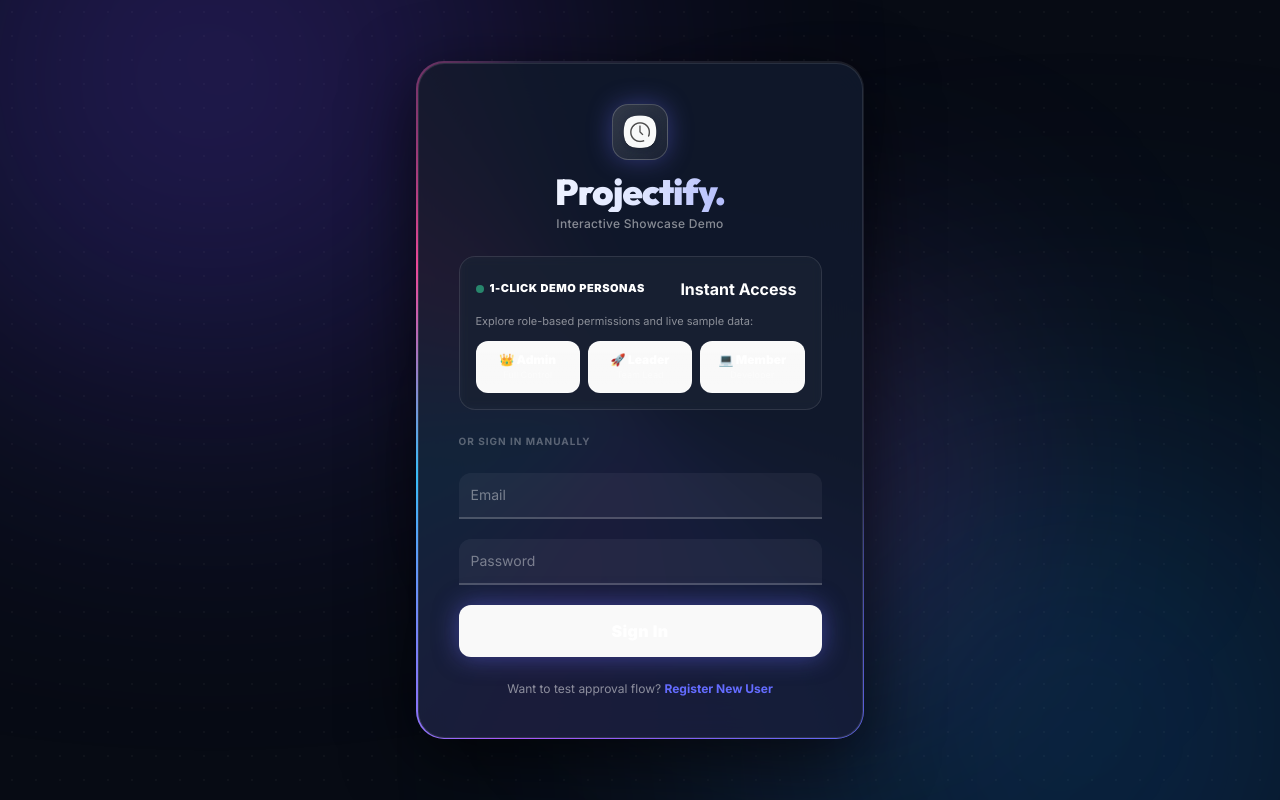
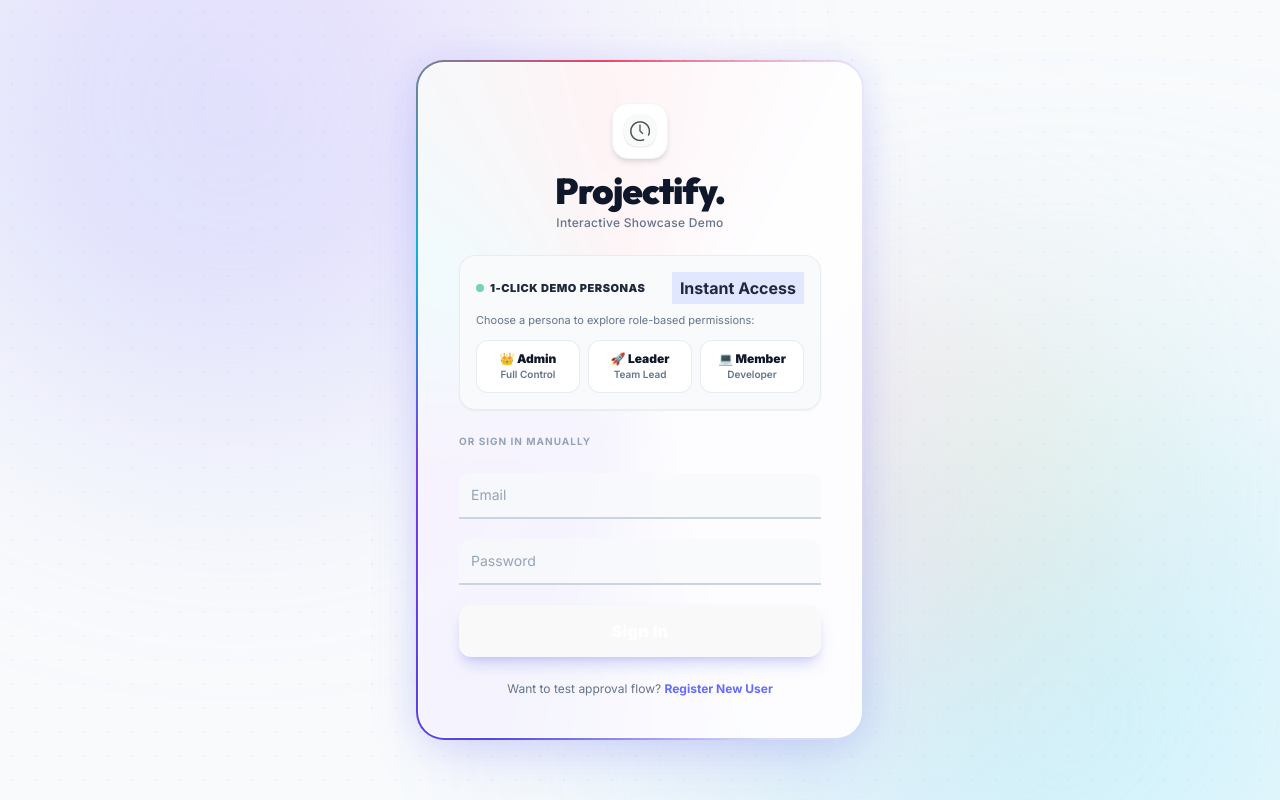
Before and after one commit to Brilliafy/Projectify, a React (Vite) app in the folder frontend/: page /login in a window 1280 px wide. Built offline with nearby package versions, Linux system fonts and the light colour scheme.

Commit message:
style(auth): convert login and register to light theme with animated aurora mesh

```diff
--- a/frontend/src/index.css
+++ b/frontend/src/index.css
@@ -308,13 +308,14 @@ iframe[title="Netlify"] {
   animation: aurora-3 24s ease-in-out infinite alternate;
 }
 
-/* God-tier Spinning Conic Gradient Border Beam */
+/* God-tier Spinning Conic Gradient Border Beam (Light Mode) */
 .border-beam-card {
   position: relative;
   overflow: hidden;
   border-radius: 1.75rem;
-  padding: 1.5px;
-  background: rgba(255, 255, 255, 0.08);
+  padding: 2px;
+  background: rgba(99, 102, 241, 0.12);
+  box-shadow: 0 25px 60px -15px rgba(99, 102, 241, 0.22), 0 0 35px rgba(99, 102, 241, 0.12);
 }
 
 .border-beam-card::before {
@@ -328,27 +329,27 @@ iframe[title="Netlify"] {
     from 0deg,
     transparent 0deg,
     transparent 45deg,
-    #6366f1 90deg,
-    #a855f7 140deg,
-    #38bdf8 190deg,
-    #ec4899 240deg,
+    #4f46e5 90deg,
+    #7c3aed 140deg,
+    #06b6d4 190deg,
+    #f43f5e 240deg,
     transparent 280deg,
     transparent 360deg
   );
-  animation: border-spin 4.5s linear infinite;
+  animation: border-spin 4s linear infinite;
   z-index: 0;
 }
 
 .border-beam-inner {
   position: relative;
-  border-radius: calc(1.75rem - 1.5px);
-  background: rgba(15, 23, 42, 0.92);
+  border-radius: calc(1.75rem - 2px);
+  background: rgba(255, 255, 255, 0.94);
   backdrop-filter: blur(28px);
   -webkit-backdrop-filter: blur(28px);
   z-index: 1;
 }
 
-.dot-pattern-bg {
-  background-image: radial-gradient(rgba(255, 255, 255, 0.08) 1px, transparent 1px);
+.dot-pattern-light {
+  background-image: radial-gradient(rgba(99, 102, 241, 0.12) 1.2px, transparent 1.2px);
   background-size: 24px 24px;
 }
--- a/frontend/src/pages/Login.tsx
+++ b/frontend/src/pages/Login.tsx
@@ -53,73 +53,73 @@ export default function Login() {
     setFocused((p) => ({ ...p, [name]: value !== '' }));
 
   return (
-    <div className="w-screen min-h-screen flex items-center justify-center bg-[#070b14] relative overflow-hidden p-4 font-['Inter']">
-      {/* Dynamic Animated Mesh Gradient Orbs */}
-      <div className="absolute inset-0 dot-pattern-bg pointer-events-none opacity-40"></div>
+    <div className="w-screen min-h-screen flex items-center justify-center bg-[#f8fafc] relative overflow-hidden p-4 font-['Inter']">
+      {/* Light Live Animated Mesh Gradient Orbs */}
+      <div className="absolute inset-0 dot-pattern-light pointer-events-none opacity-60"></div>
 
-      {/* Orb 1: Indigo / Violet Glow */}
-      <div className="absolute -top-32 -left-32 w-[520px] h-[520px] rounded-full bg-gradient-to-tr from-indigo-600/35 to-violet-600/30 blur-[130px] animate-aurora-1 pointer-events-none"></div>
+      {/* Orb 1: Soft Indigo / Violet Glow */}
+      <div className="absolute -top-28 -left-28 w-[540px] h-[540px] rounded-full bg-gradient-to-tr from-indigo-300/40 to-purple-300/35 blur-[110px] animate-aurora-1 pointer-events-none"></div>
 
-      {/* Orb 2: Cyan / Blue Sheen */}
-      <div className="absolute -bottom-36 -right-36 w-[560px] h-[560px] rounded-full bg-gradient-to-br from-cyan-500/25 to-blue-700/30 blur-[140px] animate-aurora-2 pointer-events-none"></div>
+      {/* Orb 2: Sky / Cyan Vibrant Sheen */}
+      <div className="absolute -bottom-32 -right-32 w-[580px] h-[580px] rounded-full bg-gradient-to-br from-sky-300/40 to-cyan-200/45 blur-[120px] animate-aurora-2 pointer-events-none"></div>
 
-      {/* Orb 3: Pink / Purple Ambient Center */}
-      <div className="absolute top-1/3 left-1/2 -translate-x-1/2 -translate-y-1/2 w-[380px] h-[380px] rounded-full bg-gradient-to-r from-pink-500/20 via-purple-500/20 to-primary/25 blur-[120px] animate-aurora-3 pointer-events-none"></div>
+      {/* Orb 3: Peach / Rose Warm Ambient Glow */}
+      <div className="absolute top-1/3 left-1/2 -translate-x-1/2 -translate-y-1/2 w-[420px] h-[420px] rounded-full bg-gradient-to-r from-rose-200/35 via-pink-200/30 to-amber-200/35 blur-[100px] animate-aurora-3 pointer-events-none"></div>
 
-      {/* Card with God-Tier Animated Border Beam */}
-      <div className="w-full max-w-md border-beam-card shadow-[0_20px_70px_rgba(0,0,0,0.65)] z-10 transition-transform">
-        <div className="border-beam-inner p-8 sm:p-10 border border-white/10 text-white">
+      {/* Card with Cool Animated Border Beam (Light Mode) */}
+      <div className="w-full max-w-md border-beam-card shadow-2xl z-10 transition-transform">
+        <div className="border-beam-inner p-8 sm:p-10 border border-white/80 text-slate-800">
           <div className="text-center mb-6">
-            <div className="w-14 h-14 rounded-2xl bg-gradient-to-br from-white/15 to-white/5 shadow-[0_0_25px_rgba(99,102,241,0.4)] overflow-hidden flex items-center justify-center p-2.5 border border-white/20 mx-auto mb-3 backdrop-blur-md">
-              <img src={ProjectifyIcon} alt="Logo" className="w-full h-full object-contain drop-shadow" />
+            <div className="w-14 h-14 rounded-2xl bg-white shadow-md overflow-hidden flex items-center justify-center p-2.5 border border-slate-100 mx-auto mb-3">
+              <img src={ProjectifyIcon} alt="Logo" className="w-full h-full object-contain" />
             </div>
-            <h1 className="text-4xl font-black font-['Outfit'] tracking-tight bg-gradient-to-r from-white via-indigo-100 to-indigo-400 bg-clip-text text-transparent">
+            <h1 className="text-4xl font-black font-['Outfit'] tracking-tight text-slate-900">
               Projectify<span className="text-primary">.</span>
             </h1>
-            <p className="mt-1 text-xs text-white/50 tracking-wide font-medium">Interactive Showcase Demo</p>
+            <p className="mt-1 text-xs text-slate-500 tracking-wide font-medium">Interactive Showcase Demo</p>
           </div>
 
           {/* 1-Click Demo Login Personas */}
-          <div className="mb-6 p-4 rounded-2xl bg-white/[0.04] border border-white/10 backdrop-blur-sm">
+          <div className="mb-6 p-4 rounded-2xl bg-slate-50 border border-slate-200/70 shadow-sm">
             <div className="flex items-center justify-between mb-2">
               <span className="text-[11px] font-black uppercase tracking-wider text-primary flex items-center gap-1.5">
-                <span className="w-2 h-2 rounded-full bg-emerald-400 animate-pulse"></span>
+                <span className="w-2 h-2 rounded-full bg-emerald-500 animate-pulse"></span>
                 1-Click Demo Personas
               </span>
-              <span className="badge badge-xs badge-primary font-bold px-2 py-1">Instant Access</span>
+              <span className="badge badge-xs bg-indigo-100 text-primary border-none font-bold px-2 py-1">Instant Access</span>
             </div>
-            <p className="text-[11px] text-white/50 mb-3">
-              Explore role-based permissions and live sample data:
+            <p className="text-[11px] text-slate-500 mb-3">
+              Choose a persona to explore role-based permissions:
             </p>
             <div className="grid grid-cols-3 gap-2">
               <button
                 type="button"
                 onClick={() => quickLogin('admin@projectify.com')}
-                className="group relative p-2.5 rounded-xl bg-gradient-to-b from-white/10 to-white/[0.02] border border-white/15 hover:border-primary/60 hover:shadow-[0_0_20px_rgba(99,102,241,0.35)] transition-all duration-300 flex flex-col items-center hover:scale-105 active:scale-95"
+                className="group p-2.5 rounded-xl bg-white hover:bg-amber-50/70 border border-slate-200/80 hover:border-amber-300 text-slate-800 shadow-xs transition-all duration-200 flex flex-col items-center hover:scale-105 active:scale-95"
               >
-                <span className="text-xs font-black text-white group-hover:text-primary transition-colors">👑 Admin</span>
-                <span className="text-[9px] font-medium text-white/40 group-hover:text-white/70">Full Control</span>
+                <span className="text-xs font-black text-slate-900 group-hover:text-amber-700 transition-colors">👑 Admin</span>
+                <span className="text-[10px] font-semibold text-slate-500 group-hover:text-amber-800">Full Control</span>
               </button>
               <button
                 type="button"
                 onClick={() => quickLogin('leader@projectify.com')}
-                className="group relative p-2.5 rounded-xl bg-gradient-to-b from-white/10 to-white/[0.02] border border-white/15 hover:border-primary/60 hover:shadow-[0_0_20px_rgba(99,102,241,0.35)] transition-all duration-300 flex flex-col items-center hover:scale-105 active:scale-95"
+                className="group p-2.5 rounded-xl bg-white hover:bg-indigo-50/70 border border-slate-200/80 hover:border-indigo-300 text-slate-800 shadow-xs transition-all duration-200 flex flex-col items-center hover:scale-105 active:scale-95"
               >
-                <span className="text-xs font-black text-white group-hover:text-primary transition-colors">🚀 Leader</span>
-                <span className="text-[9px] font-medium text-white/40 group-hover:text-white/70">Team Lead</span>
+                <span className="text-xs font-black text-slate-900 group-hover:text-primary transition-colors">🚀 Leader</span>
+                <span className="text-[10px] font-semibold text-slate-500 group-hover:text-indigo-800">Team Lead</span>
               </button>
               <button
                 type="button"
                 onClick={() => quickLogin('sarah@projectify.com')}
-                className="group relative p-2.5 rounded-xl bg-gradient-to-b from-white/10 to-white/[0.02] border border-white/15 hover:border-primary/60 hover:shadow-[0_0_20px_rgba(99,102,241,0.35)] transition-all duration-300 flex flex-col items-center hover:scale-105 active:scale-95"
+                className="group p-2.5 rounded-xl bg-white hover:bg-sky-50/70 border border-slate-200/80 hover:border-sky-300 text-slate-800 shadow-xs transition-all duration-200 flex flex-col items-center hover:scale-105 active:scale-95"
               >
-                <span className="text-xs font-black text-white group-hover:text-primary transition-colors">💻 Member</span>
-                <span className="text-[9px] font-medium text-white/40 group-hover:text-white/70">Developer</span>
+                <span className="text-xs font-black text-slate-900 group-hover:text-sky-700 transition-colors">💻 Member</span>
+                <span className="text-[10px] font-semibold text-slate-500 group-hover:text-sky-800">Developer</span>
               </button>
             </div>
           </div>
 
-          <div className="divider text-[10px] uppercase font-bold tracking-widest text-white/30 mb-6 before:bg-white/10 after:bg-white/10">
+          <div className="divider text-[10px] uppercase font-bold tracking-widest text-slate-400 mb-6 before:bg-slate-200 after:bg-slate-200">
             Or Sign In Manually
           </div>
 
@@ -131,11 +131,11 @@ export default function Login() {
                 placeholder=" "
                 onFocus={() => handleFocus('email')}
                 onBlur={(e) => handleBlur('email', e.target.value)}
-                className="peer w-full bg-white/[0.05] border-b-2 border-white/20 focus:border-primary outline-none py-3 px-3 rounded-t-xl transition-all text-white placeholder-transparent text-sm focus:bg-white/[0.08]"
+                className="peer w-full bg-slate-50/90 border-b-2 border-slate-300 focus:border-primary outline-none py-3 px-3 rounded-t-xl transition-all text-slate-900 placeholder-transparent text-sm focus:bg-white"
               />
               <label
                 className={`absolute left-3 top-3 text-sm transition-all pointer-events-none
-                  ${focused.email ? '-translate-y-6 text-xs text-primary font-bold' : 'text-white/40'}
+                  ${focused.email ? '-translate-y-6 text-xs text-primary font-bold' : 'text-slate-400'}
                 `}
               >
                 Email
@@ -149,11 +149,11 @@ export default function Login() {
                 placeholder=" "
                 onFocus={() => handleFocus('password')}
                 onBlur={(e) => handleBlur('password', e.target.value)}
-                className="peer w-full bg-white/[0.05] border-b-2 border-white/20 focus:border-primary outline-none py-3 px-3 rounded-t-xl transition-all text-white placeholder-transparent text-sm focus:bg-white/[0.08]"
+                className="peer w-full bg-slate-50/90 border-b-2 border-slate-300 focus:border-primary outline-none py-3 px-3 rounded-t-xl transition-all text-slate-900 placeholder-transparent text-sm focus:bg-white"
               />
               <label
                 className={`absolute left-3 top-3 text-sm transition-all pointer-events-none
-                  ${focused.password ? '-translate-y-6 text-xs text-primary font-bold' : 'text-white/40'}
+                  ${focused.password ? '-translate-y-6 text-xs text-primary font-bold' : 'text-slate-400'}
                 `}
               >
                 Password
@@ -162,13 +162,13 @@ export default function Login() {
 
             <button
               type="submit"
-              className="w-full py-3.5 btn btn-primary text-white font-black tracking-wide rounded-xl shadow-[0_0_25px_rgba(99,102,241,0.5)] hover:shadow-[0_0_35px_rgba(99,102,241,0.7)] hover:scale-[1.02] active:scale-[0.98] transition-all duration-300 border-none"
+              className="w-full py-3.5 btn btn-primary text-white font-black tracking-wide rounded-xl shadow-lg shadow-indigo-500/25 hover:shadow-indigo-500/40 hover:scale-[1.02] active:scale-[0.98] transition-all duration-300 border-none"
             >
               Sign In
             </button>
           </form>
 
-          <p className="mt-6 text-center text-white/50 text-xs">
+          <p className="mt-6 text-center text-slate-500 text-xs">
             Want to test approval flow?{' '}
             <Link to="/register" className="text-primary font-bold hover:underline transition-colors">
               Register New User
```
Also changed, not shown: frontend/src/pages/Register.tsx (+24 -21 lines).
